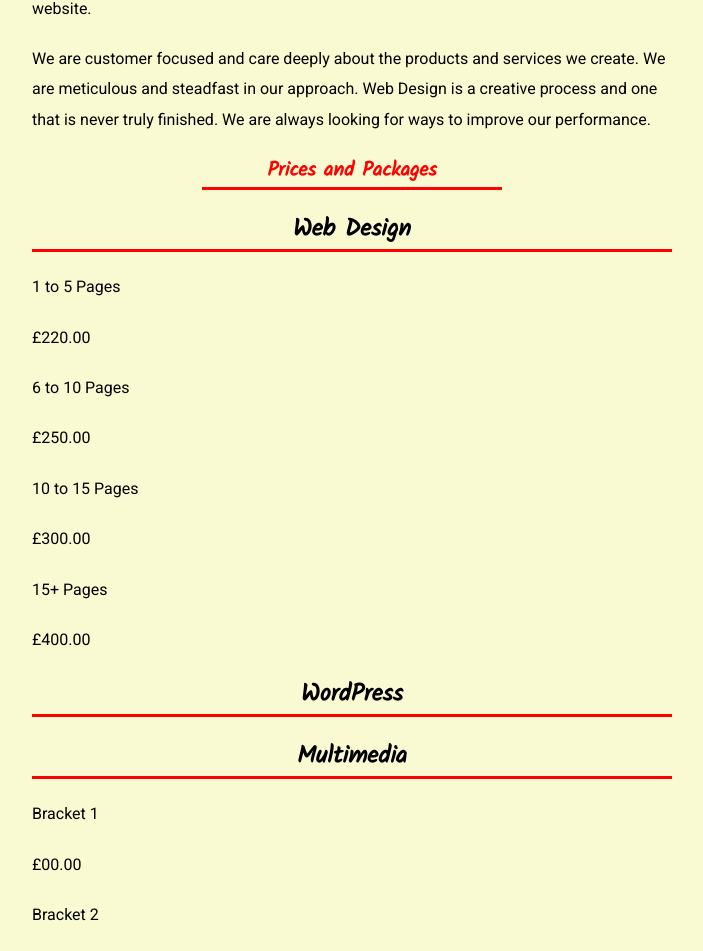
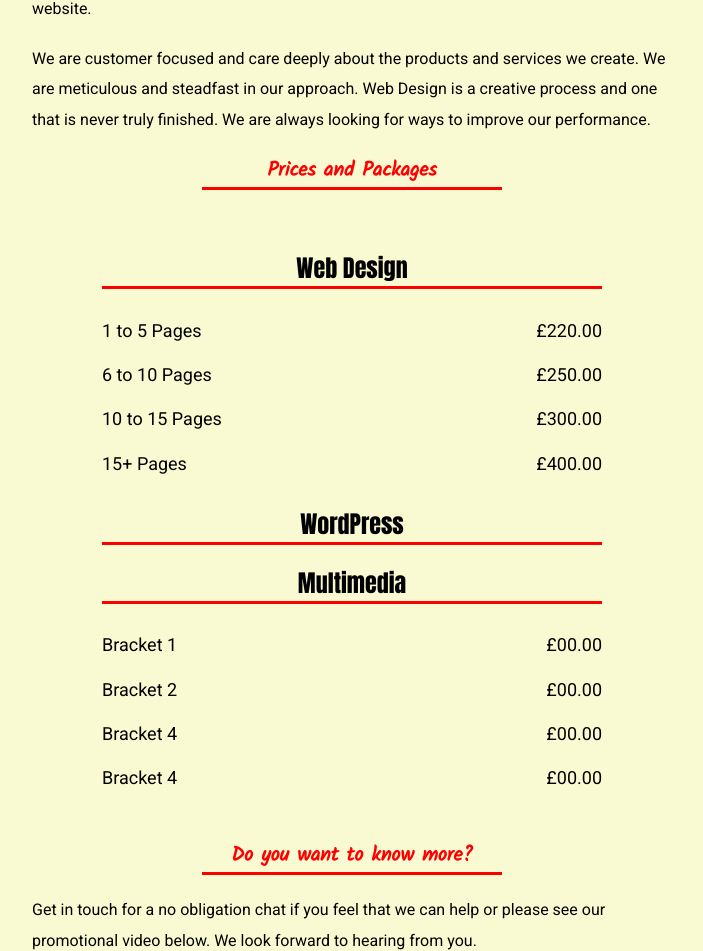
Before and after one commit to jg-digital-media/jg-digital-media.github.io, a PHP site: page / in a window 1280 px wide. Shown: the part 1388-2339 px from the top of the page, without its empty margins (288-991 px from the left). Run offline with PHP 8.4, Linux system fonts and the light colour scheme.

Commit message:
update stylesheet

```diff
--- a/style.css
+++ b/style.css
@@ -1,7 +1,7 @@
 /**
 *
 *
-* Last Update: 23/07/2022 - 21:45
+* Last Update: 23/07/2022 - 11:45
 **/
 body {
   background: lightgoldenrodyellow;
@@ -110,6 +110,51 @@ main .container {
         width: 400px;
         margin: 2px auto; } }
 
+.prices {
+  width: 80%;
+  /* background-color: burlywood; */
+  margin: 0 auto;
+  padding: 20px;
+  max-width: 500px; }
+  .prices section h2 .item {
+    display: inline-block; }
+    .prices section h2 .item .bracket {
+      width: 75%; }
+    .prices section h2 .item .price {
+      width: 25%; }
+  .prices section img {
+    border: none; }
+  .prices section .item p {
+    display: inline-block;
+    margin-top: 5px;
+    margin-bottom: 5px;
+    font-size: 18px; }
+  .prices section .flavor, .prices section .dessert {
+    text-align: left;
+    width: 75%; }
+  .prices section .price {
+    text-align: right;
+    width: 25%; }
+  .prices section hr {
+    height: 2px;
+    background-color: brown;
+    border-color: brown; }
+  .prices section .bottom-line {
+    margin-top: 25px; }
+  .prices section h1, .prices section h2 {
+    font-family: Impact, serif; }
+  .prices section .item p {
+    display: inline-block;
+    margin-top: 5px;
+    margin-bottom: 5px;
+    font-size: 18px; }
+  .prices section .bracket {
+    text-align: left;
+    width: 75%; }
+  .prices section .price {
+    text-align: right;
+    width: 25%; }
+
 footer {
   padding-top: 15px;
   background: #0B053F;
```
Also changed, not shown: 1 other file.
